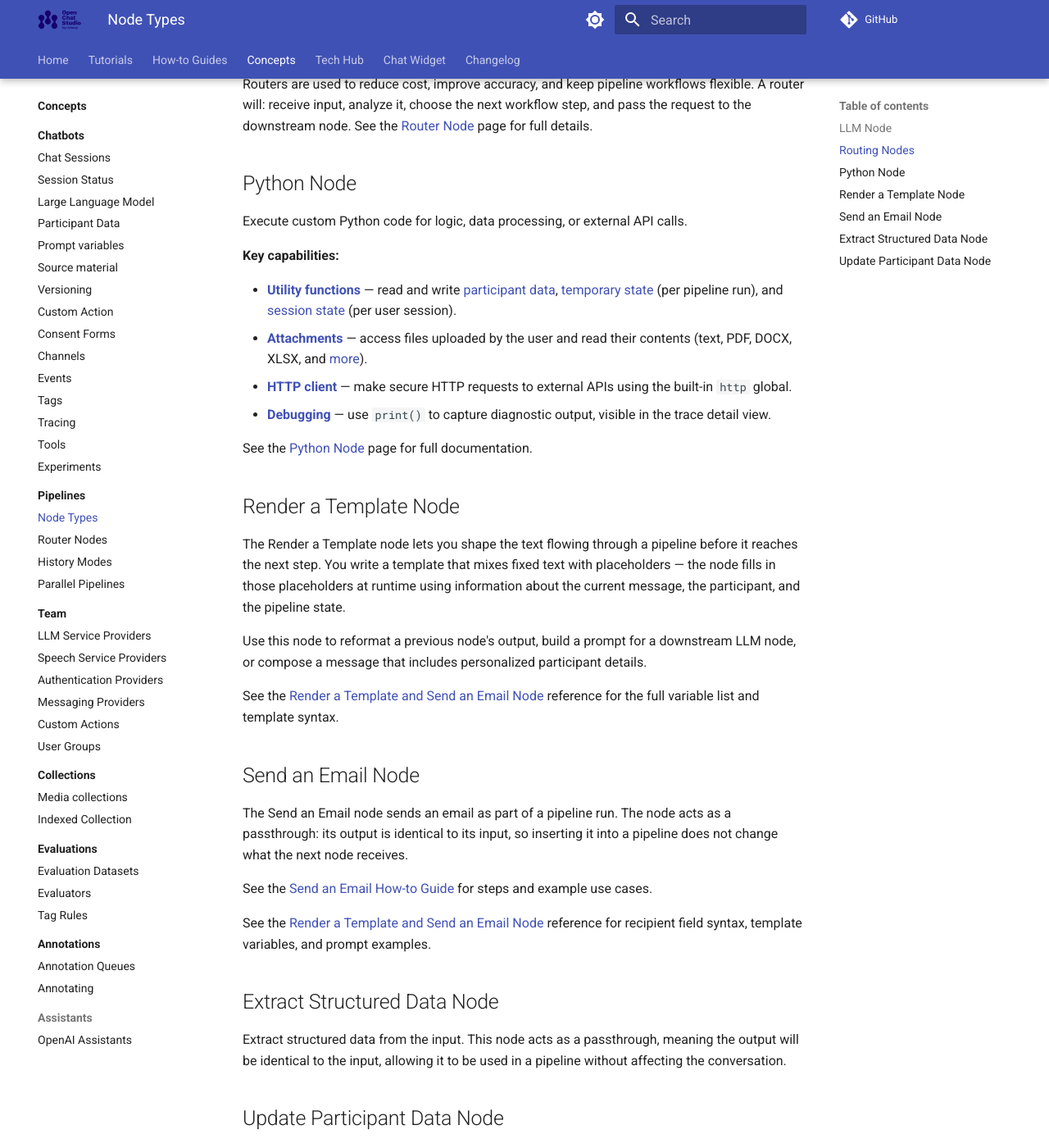
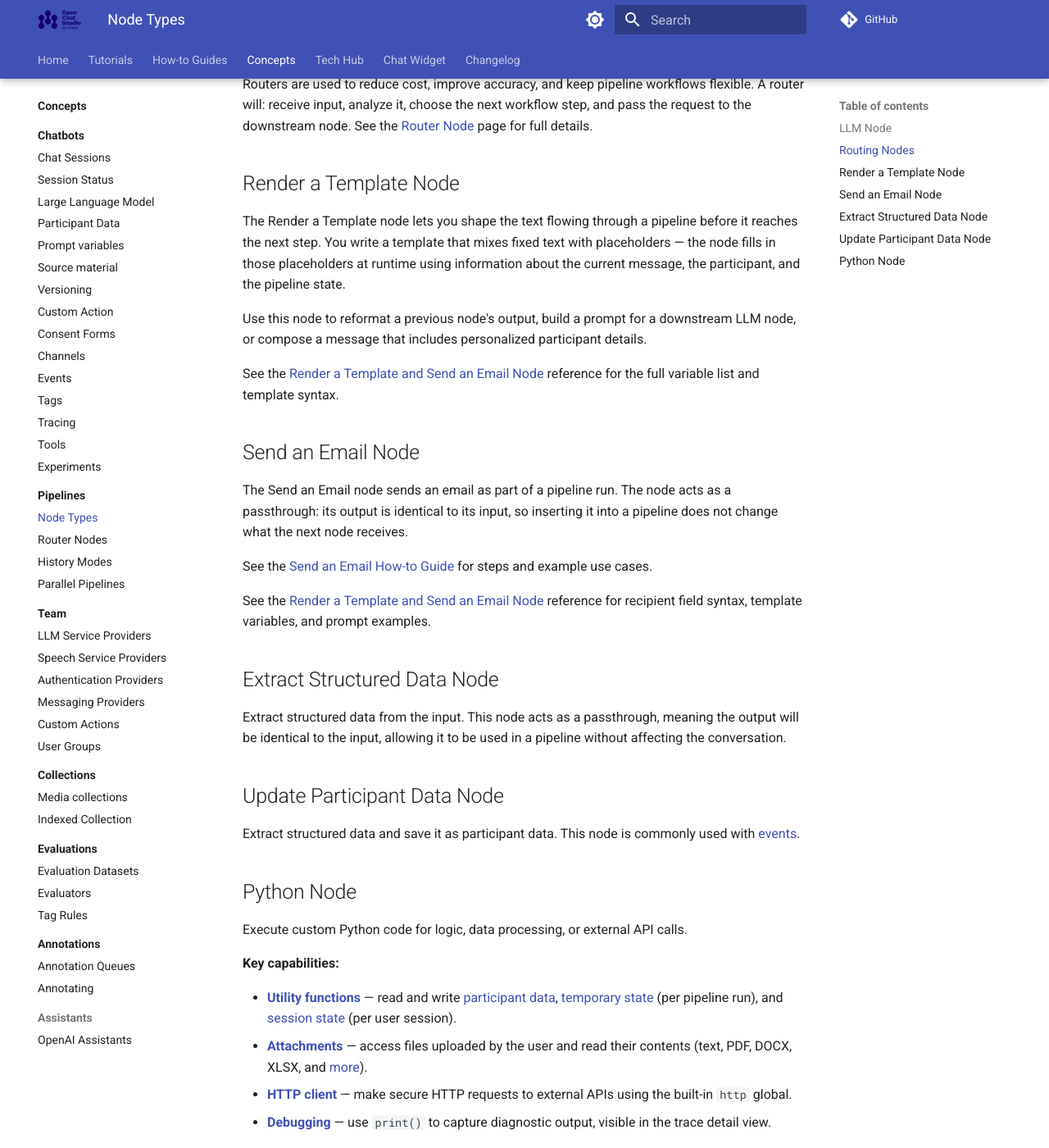
Before and after one commit to dimagi/open-chat-studio-docs, an MkDocs documentation site: the page built from docs/concepts/pipelines/nodes.md, in a window 1280 px wide and 1400 px high, scrolled down 784 px. Shown: the whole window at 82% size. Built offline with MkDocs 1.6.1 and Material for MkDocs 9.7.7, drawn with Linux system fonts in a browser that asks for light colours; a script that is not in the unit is left out; comment, search, counter and statistics services are not loaded; some of the changed lines change nothing that is shown; some of the changed text lies outside the part shown.

Commit message:
Moved python node section to end as other node types will be used more often

```diff
--- a/docs/concepts/pipelines/nodes.md
+++ b/docs/concepts/pipelines/nodes.md
@@ -25,19 +25,6 @@ A conversational node using AI models. You can configure this node.
 Routers are used to reduce cost, improve accuracy, and keep pipeline workflows flexible. A router will: receive input, analyze it, choose the next workflow step, and pass the request to the downstream node.
 See the [Router Node](./router_nodes.md) page for full details.
 
-## Python Node
-
-Execute custom Python code for logic, data processing, or external API calls.
-
-**Key capabilities:**
-
-- **[Utility functions](../../tech-hub/python_node.md#utility-functions)** — read and write [participant data](../../concepts/participant_data.md), [temporary state](../../tech-hub/python_node.md#temporary-state) (per pipeline run), and [session state](../../tech-hub/python_node.md#session-state) (per user session).
-- **[Attachments](../../tech-hub/python_node.md#attachments)** — access files uploaded by the user and read their contents (text, PDF, DOCX, XLSX, and [more](../../tech-hub/python_node.md#supported-file-types)).
-- **[HTTP client](../../tech-hub/external-api-calls/http_client.md)** — make secure HTTP requests to external APIs using the built-in `http` global.
-- **[Debugging](../../tech-hub/python_node.md#debugging-with-print)** — use `print()` to capture diagnostic output, visible in the trace detail view.
-
-See the [Python Node](../../tech-hub/python_node.md) page for full documentation.
-
 ## Render a Template Node
 
 The Render a Template node lets you shape the text flowing through a pipeline before it reaches the next step. You write a template that mixes fixed text with placeholders — the node fills in those placeholders at runtime using information about the current message, the participant, and the pipeline state.
@@ -59,3 +46,16 @@ Extract structured data from the input. This node acts as a passthrough, meaning
 
 ## Update Participant Data Node
 Extract structured data and save it as participant data. This node is commonly used with [events](../events.md).
+
+## Python Node
+
+Execute custom Python code for logic, data processing, or external API calls.
+
+**Key capabilities:**
+
+- **[Utility functions](../../tech-hub/python_node.md#utility-functions)** — read and write [participant data](../../concepts/participant_data.md), [temporary state](../../tech-hub/python_node.md#temporary-state) (per pipeline run), and [session state](../../tech-hub/python_node.md#session-state) (per user session).
+- **[Attachments](../../tech-hub/python_node.md#attachments)** — access files uploaded by the user and read their contents (text, PDF, DOCX, XLSX, and [more](../../tech-hub/python_node.md#supported-file-types)).
+- **[HTTP client](../../tech-hub/external-api-calls/http_client.md)** — make secure HTTP requests to external APIs using the built-in `http` global.
+- **[Debugging](../../tech-hub/python_node.md#debugging-with-print)** — use `print()` to capture diagnostic output, visible in the trace detail view.
+
+See the [Python Node](../../tech-hub/python_node.md) page for full documentation.
```
